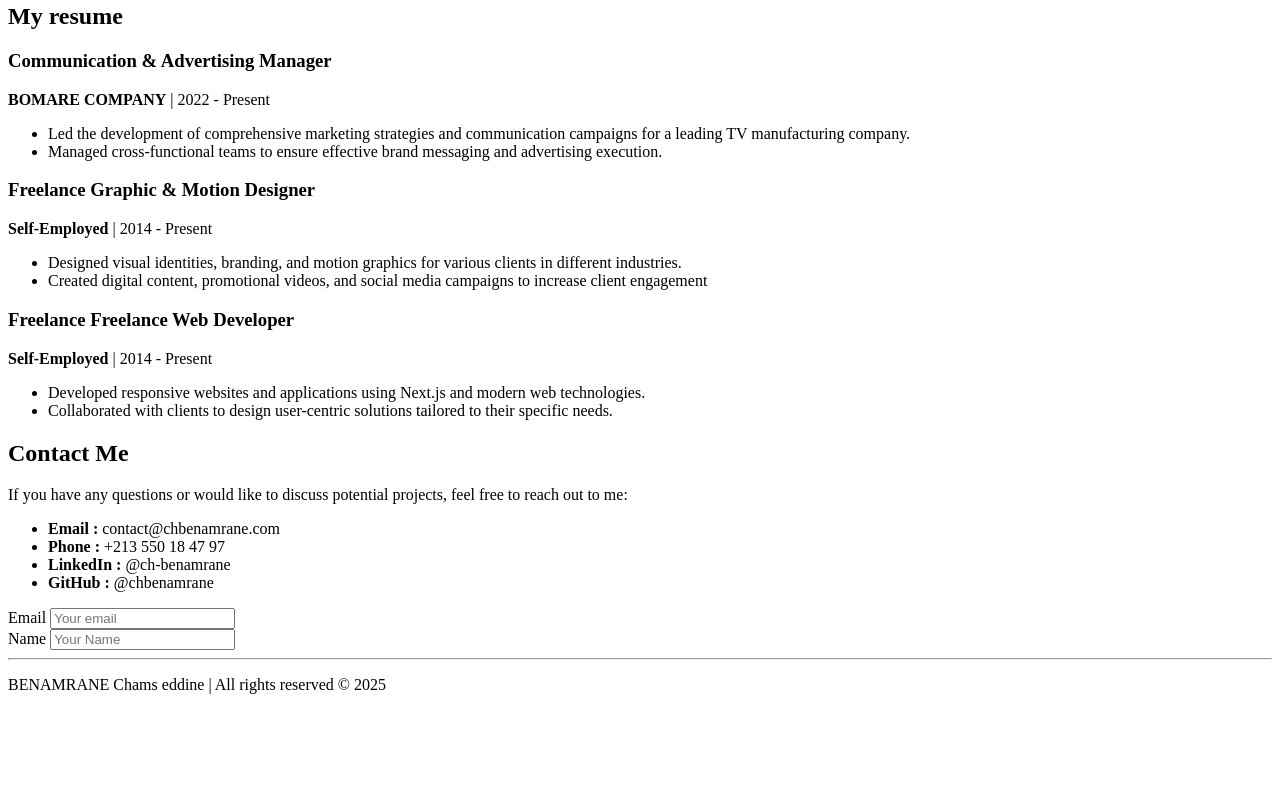
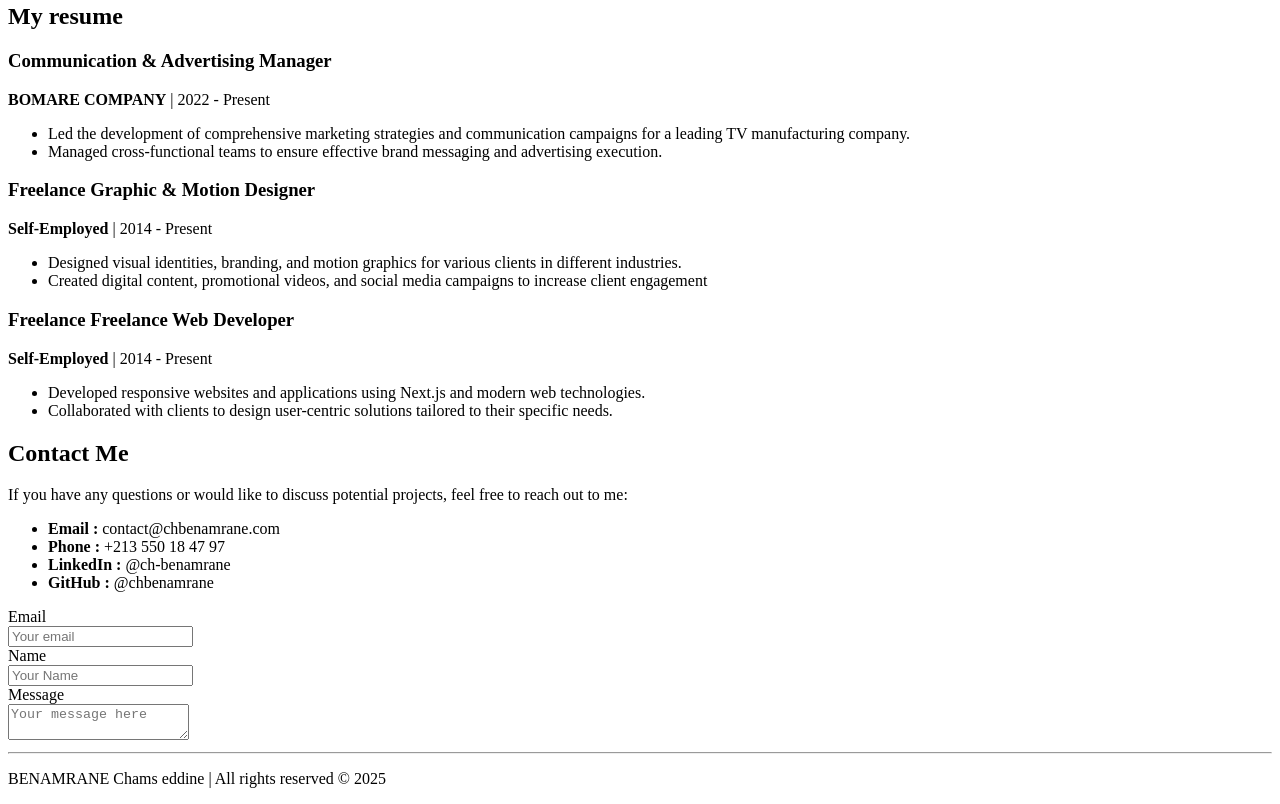
Before and after one commit to chbenamrane/html_project_01_checkpoint, a plain HTML site: page index.html in a window 1280 px wide. Shown: the part 1550-2354 px from the top of the page. Before the commit the page ends 2260 px from the top, so only its background shows below. Drawn offline with Linux system fonts and the light colour scheme.

Commit message:
Editing Contact Section

```diff
--- a/index.html
+++ b/index.html
@@ -17,6 +17,7 @@
   </header>
   <main>
     <!-- About section -->
+
     <section id="about">
       <h1>Evolving from Design to Development</h1>
 
@@ -161,6 +162,7 @@
     <!-- End Resume section -->
 
     <!-- Contact Section -->
+
     <sction id="contact">
       <h2>Contact Me</h2>
       <p>
@@ -175,18 +177,29 @@
       </ul>
       <form action="">
         <label for="email">Email</label>
+        <br />
         <input type="text" name="email" placeholder="Your email" />
         <br />
         <label for="name">Name</label>
+        <br />
         <input type="text" name="email" placeholder="Your Name" />
         <br />
+        <label for="message">Message</label>
+        <br />
+        <textarea
+          name="message"
+          id="message"
+          placeholder="Your message here"
+        ></textarea>
       </form>
     </sction>
 
     <!-- End Contact section -->
 
+    <hr />
+
     <!-- Footer -->
-    <hr />
+
     <footer>
       <p>BENAMRANE Chams eddine | All rights reserved &copy; 2025</p>
     </footer>
```
